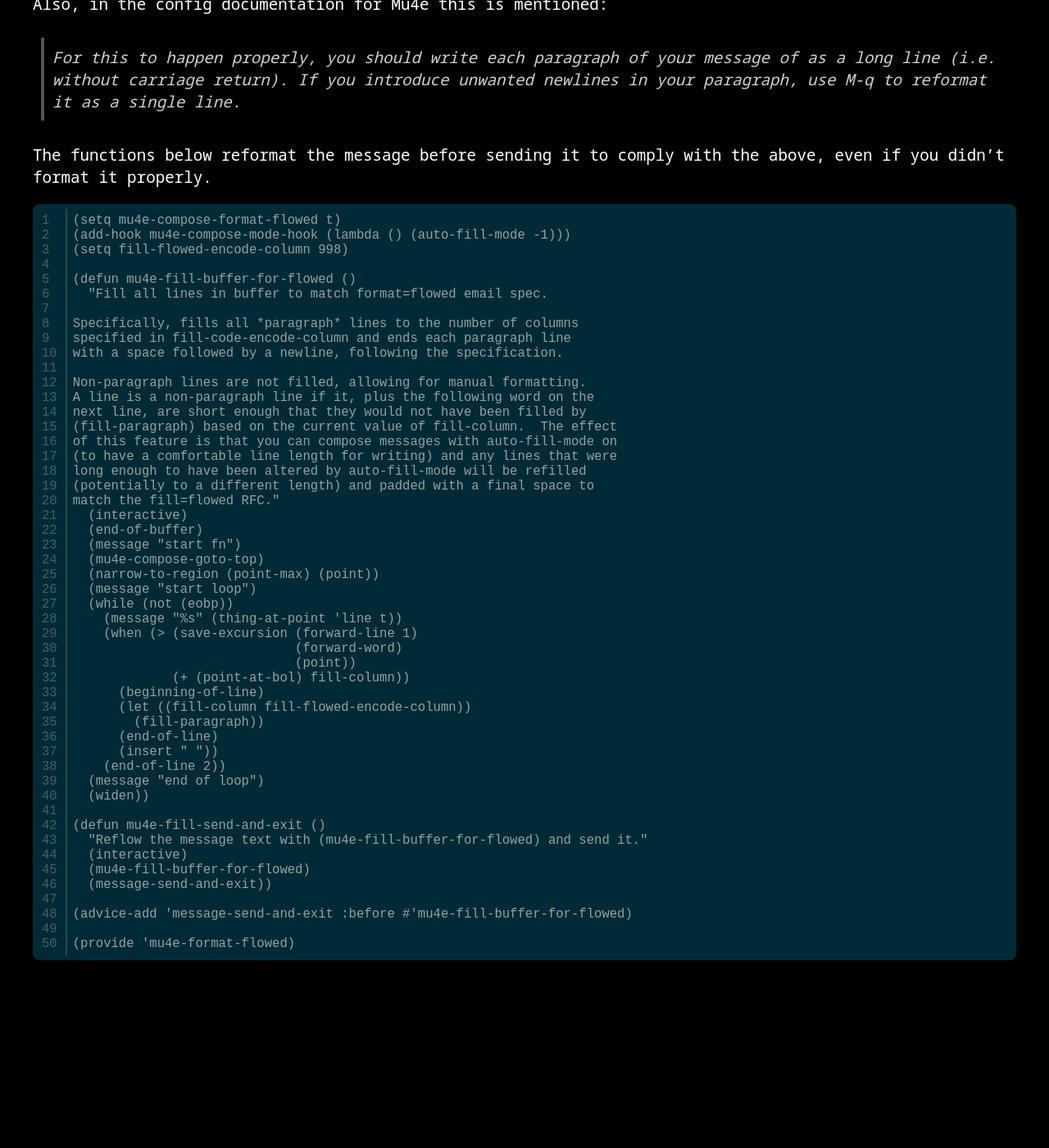
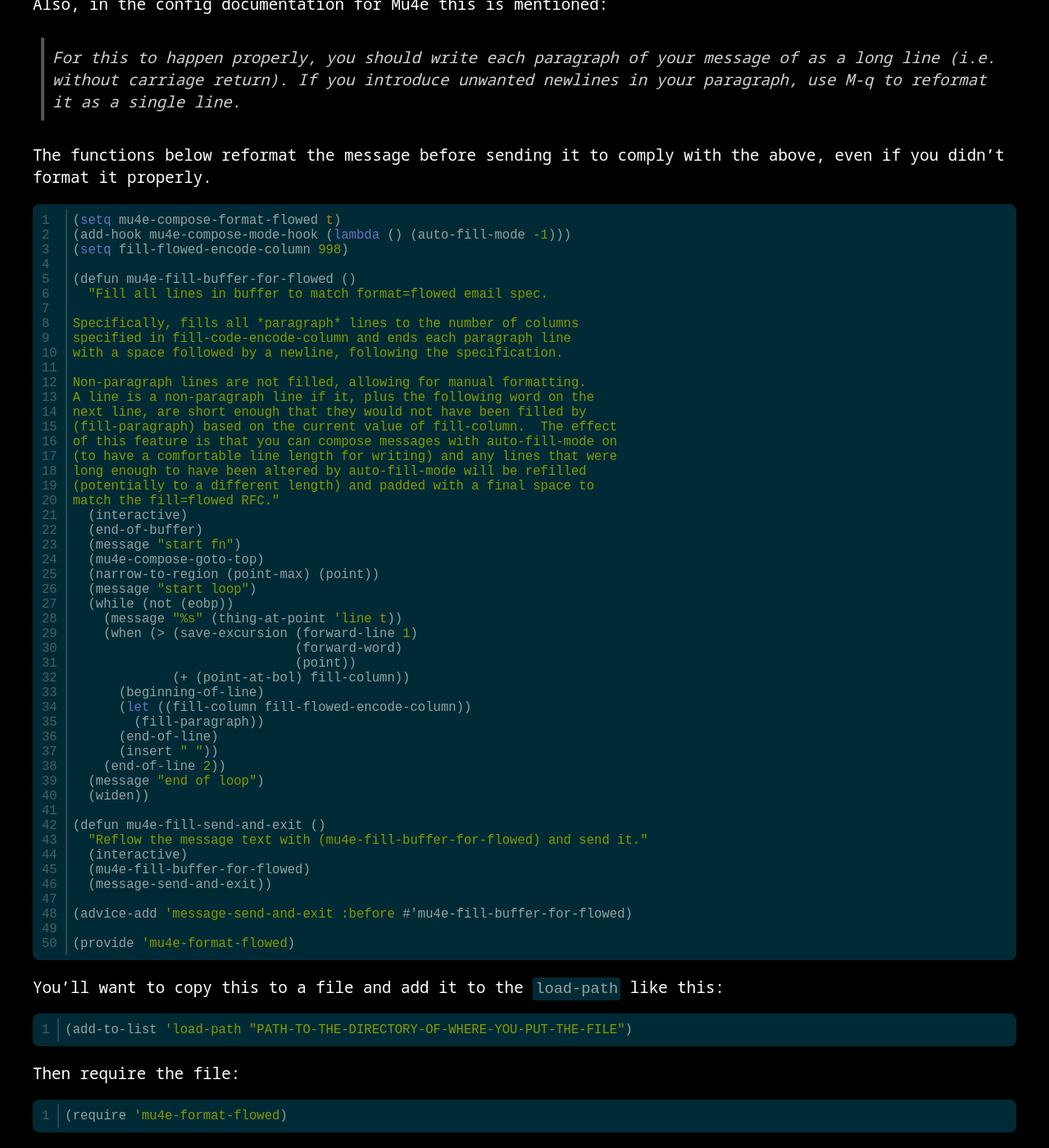
Before and after one commit to yusi1/yaslamblog, a Jekyll site: the page built from _posts/2022-02-21-how-to-get-format-flowed-working-emacs.md, in a window 1280 px wide and 1400 px high, scrolled down 205 px. Shown: the whole window at 82% size. Built offline with Jekyll 4.4.1, drawn with Linux system fonts in a browser that asks for light colours; before the commit the page ends 1396 px from its top, so only the background shows below that.

Commit message:
2022-02-21-how-to-get-format-flowed-working-emacs.md: Small changes
- Add emacs-lisp code language specifier.
- Add more instructions.

````diff
--- a/_posts/2022-02-21-how-to-get-format-flowed-working-emacs.md
+++ b/_posts/2022-02-21-how-to-get-format-flowed-working-emacs.md
@@ -12,7 +12,7 @@
 
 The functions below reformat the message before sending it to comply with the above, even if you didn't format it properly.
 
-```
+```emacs-lisp
 (setq mu4e-compose-format-flowed t)
 (add-hook mu4e-compose-mode-hook (lambda () (auto-fill-mode -1)))
 (setq fill-flowed-encode-column 998)
@@ -64,3 +64,13 @@
 
 (provide 'mu4e-format-flowed)
 ```
+
+You'll want to copy this to a file and add it to the `load-path` like this:
+```emacs-lisp
+(add-to-list 'load-path "PATH-TO-THE-DIRECTORY-OF-WHERE-YOU-PUT-THE-FILE")
+```
+
+Then require the file:
+```emacs-lisp
+(require 'mu4e-format-flowed)
+```
````
